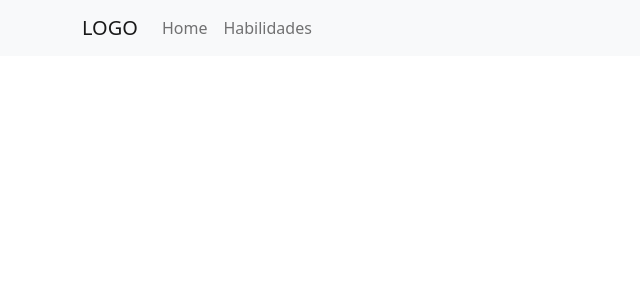
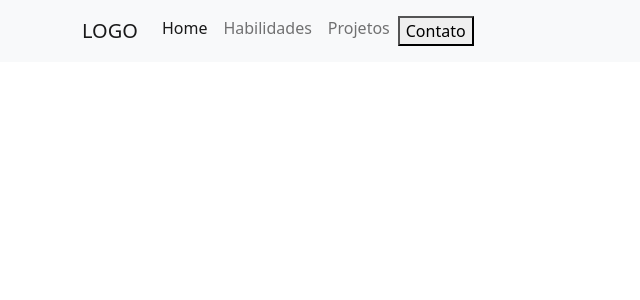
Before and after one commit to iroDevs/-Portfolio-Website, a React (Create React App) app: page / in a window 1280 px wide. Shown: the top 300 px of the page, without its empty margins (0-640 px from the left). Built offline with nearby package versions, Linux system fonts and the light colour scheme.

Commit message:
assets adcionados

```diff
--- a/src/Components/NavBar.jsx
+++ b/src/Components/NavBar.jsx
@@ -22,20 +22,29 @@ function NavBar() {
 
         return () => window.removeEventListener("scroll",onScroll);
     })
+
+    function onUpdateActiveLink(linkName){
+        setActiveLink(linkName)
+    }
+
   return (
-    <Navbar bg="light" expand="lg">
+    <Navbar bg="light" expand="lg" className={scroled ? "scrolled": ""}>
       <Container>
         <Navbar.Brand href="#home">LOGO</Navbar.Brand>
         <Navbar.Toggle aria-controls="basic-navbar-nav" />
         <Navbar.Collapse id="basic-navbar-nav">
           <Nav className="me-auto">
-            <Nav.Link href="#home">Home</Nav.Link>
-            <Nav.Link href="#skills">Habilidades</Nav.Link>
+            <Nav.Link href="#home" className={activeLink === "home" ? 'active navbar-link' : 'navbar-link'} onClick={()=> onUpdateActiveLink("home")} >Home</Nav.Link>
+            <Nav.Link href="#skills"  className={activeLink === "skills" ? 'active navbar-link' : 'navbar-link'} onClick={()=> onUpdateActiveLink("skills")} >Habilidades</Nav.Link>
+            <Nav.Link href="#projects"  className={activeLink === "projects" ? 'active navbar-link' : 'navbar-link'} onClick={()=> onUpdateActiveLink("projects")} >Projetos</Nav.Link>
             <span className="navbar-text">
                 <div className="social-icon">
                     <a href='#'></a>
                     <a href='#'></a>
                 </div>
+                <button className="btn-contact" onClick={()=> console.log("clicado")}>
+                Contato
+                </button>
             </span>
           </Nav>
         </Navbar.Collapse>
```
